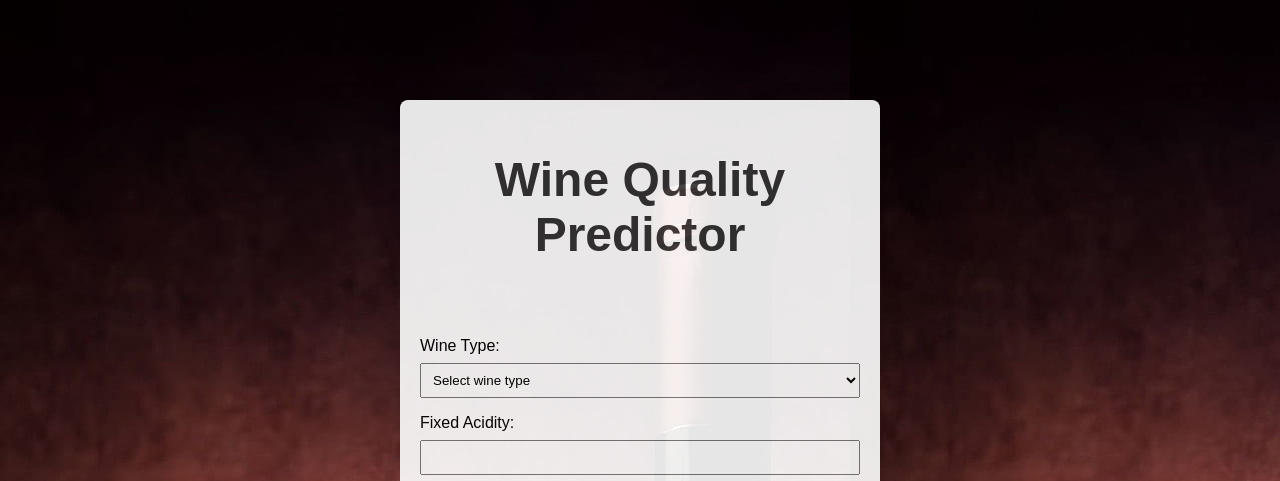
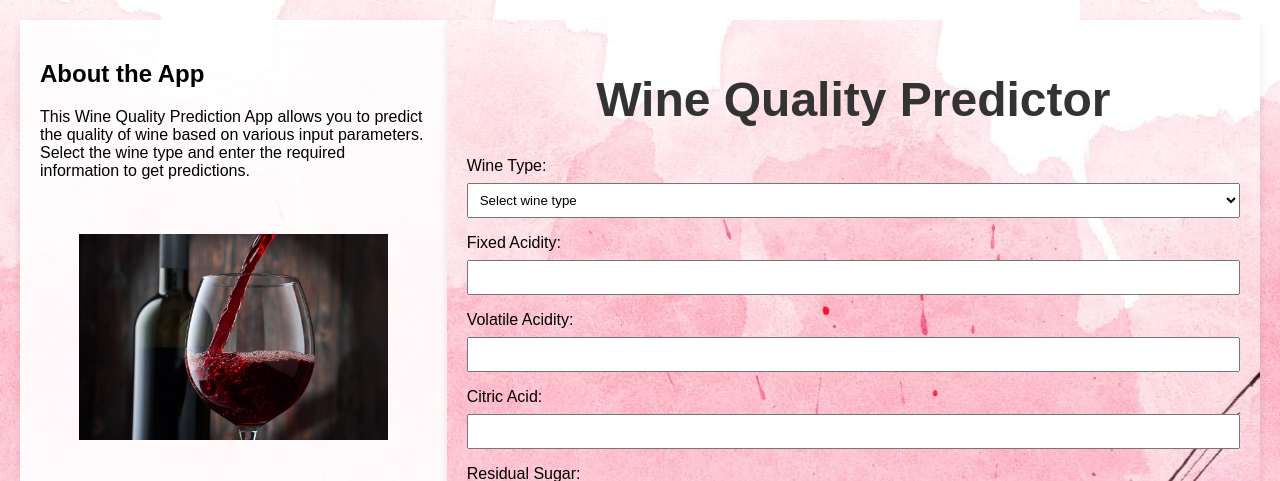
Before and after one commit to IT21162046/wineQuality_predictionApp, a Flask app: page / in a window 1280 px wide. Shown: the top 481 px of the page. Run offline with Flask 3, Linux system fonts and the light colour scheme; parts of the project's set-up code (start-up, migrations or seed data) failed here and were passed over; some libraries are stand-ins or nearby versions.

Commit message:
make changes

```diff
--- a/app.py
+++ b/app.py
@@ -2,6 +2,11 @@ from flask import Flask, render_template, request
 import pickle
 import pandas as pd
 import plotly.express as px
+# import plotly.figure_factory as ff
+# import numpy as np
+import plotly.graph_objs as go
+# from sklearn.metrics import confusion_matrix, classification_report, roc_curve, auc
+# from sklearn.metrics import roc_auc_score
 from sklearn.preprocessing import MinMaxScaler
 from logger import logging
 
@@ -43,6 +48,44 @@ def create_feature_chart(input_features):
     graph_json = fig.to_json()
     return graph_json
 
+# def create_correlation_heatmap(corr_matrix, column_names):
+#     fig = ff.create_annotated_heatmap(z=corr_matrix, x=column_names, y=column_names)
+#     graph_json = fig.to_json()
+#     return graph_json
+
+# def create_scatter_plot(data, x_feature, y_feature, color_feature):
+#     fig = px.scatter(data, x=x_feature, y=y_feature, color=color_feature)
+#     graph_json = fig.to_json()
+#     return graph_json
+
+# def create_model_metrics(y_true, y_pred_prob):
+#     auc_score = roc_auc_score(y_true, y_pred_prob)
+
+#     # Convert the list of probabilities to a list of 0s and 1s based on a threshold
+#     threshold = 0.5
+#     y_pred = [1 if prob > threshold else 0 for prob in y_pred_prob]
+
+#     cm = confusion_matrix(y_true, y_pred)
+#     report = classification_report(y_true, y_pred)
+
+#     return {
+#         'auc_score': auc_score,
+#         'confusion_matrix': cm,
+#         'classification_report': report
+#     }
+
+def create_line_chart(input_data):
+    x_values = list(input_data.keys())
+    y_values = list(input_data.values())
+
+    trace = go.Scatter(x=x_values, y=y_values, mode='lines+markers', name='User Inputs')
+    data = [trace]
+    layout = go.Layout(xaxis=dict(title='Features'), yaxis=dict(title='Values'))
+    fig = go.Figure(data=data, layout=layout)
+    graph_json = fig.to_json()
+    return graph_json
+
+
 
 @app.route("/", methods=["GET", "POST"])
 def index():
@@ -61,15 +104,35 @@ def index():
             'alcohol': float(request.form['alcohol'])
         }
 
+        # Sample dataset for correlation heatmap and scatter plot
+        # data = pd.DataFrame(user_inputs, index=[0])
+
+        # correlation_matrix = data.corr().to_numpy()
+        # column_names = data.columns.tolist()
+
         prediction = make_single_prediction(logistic_model, norm, user_inputs)
 
         # Create a bar chart for input feature values
         graph_json = create_feature_chart(user_inputs)
 
-        return render_template("index.html", prediction=prediction, graph_json=graph_json)
+        # Create a correlation heatmap
+        # correlation_heatmap = create_correlation_heatmap(correlation_matrix, column_names)
 
-    return render_template("index.html", prediction=None, graph_json=None)
+        # Create a scatter plot
+        # scatter_plot = create_scatter_plot(data, x_feature='alcohol', y_feature='fixed acidity', color_feature='type')
 
+        # # Sample model metrics
+        # y_true = [0, 1, 1, 0, 0]  # True labels
+        # y_pred_prob = [0.2, 0.8, 0.7, 0.3, 0.1]  # Predicted probabilities
+
+        # model_metrics = create_model_metrics(y_true, y_pred_prob)
+
+        # Create a line chart
+        line_chart = create_line_chart(user_inputs)
+
+        return render_template("index.html", prediction=prediction, graph_json=graph_json, line_chart=line_chart)
+
+    return render_template("index.html", prediction=None, graph_json=None, line_chart = None)
 
 
 if __name__ == "__main__":
--- a/static/css/main.css
+++ b/static/css/main.css
@@ -1,41 +1,61 @@
 body {
   font-family: Arial, sans-serif;
-  /* background-color: #f2f2f2; */
+  background-color: #f2f2f2;
   margin: 0;
-  background-image: url('../images/wine_image2.jpg');
+  /* background-image: url('../images/wine_image2.jpg'); */
+  background-size: cover;
 }
 
 .container {
-  display: contents;
-  height: 100vh;
+  /* display: contents; */
+  /* height: 100vh; */
+  display: flex;
+  justify-content: space-between;
+  padding: 20px;
+  background-image: url('../images/backimg.jpg');
+  /* background-color: #C9D5D1; */
 }
 
-.image-container {
+/* .image-container {
   flex: 1;
   margin-right: 20px;
-}
+} */
 
-.image-container img {
+/* .image-container img {
   max-width: 100%;
   height: auto;
+} */
+
+.info-container {
+  flex: 1;
+  background-color: rgba(255, 255, 255, 0.9);
+  padding: 20px;
+  box-shadow: 0 4px 8px rgba(0, 0, 0, 0.1);
+  /* background-image: url('../images/background3.jpg'); */
 }
 
 .form-container {
-  background-color: #fff;
+  background-image: url('../images/backimg.jpg');
+  /* background-color: #fff; */
+  flex: 2;
+  background-color: rgba(255, 255, 255, 0.9);
   padding: 20px;
-  border-radius: 8px;
+  /* border-radius: 8px; */
   box-shadow: 0 4px 8px rgba(0, 0, 0, 0.1);
-  margin: 100px 400px 100px 400px;
-  opacity: 0.9;
+  /* margin: 100px 400px 100px 400px;
+  opacity: 0.9; */
 }
 
 h1 {
   text-align: center;
   color: #333;
-  margin-bottom: 75px;
+  /* margin-bottom: 75px; */
   font-family: inherit;
   font-size: -webkit-xxx-large;
+  margin-bottom: 30px;
+  /* font-size: 24px; */
 }
+
 
 form {
   display: flex;
@@ -66,11 +86,29 @@ button {
 }
 
 .prediction {
-  margin-top: 16px;
+  /* margin-top: 16px; */
   font-weight: bold;
+  /* margin-top: 50px; */
+  text-align: center;
+  color: rgb(31, 33, 77);
+  font-size: xx-large;
+  font-family: 10px system-ui;
   margin-top: 50px;
-  text-align: center;
-  color: red;
-  font-size: x-large;
-  font-family: system-ui;
+  margin-bottom: 50px;
+  -webkit-text-stroke: 1px rgb(255, 255, 255);
+  /* text-decoration: underline; */
 }
+
+.chart-container {
+  margin: 20px;
+  padding: 20px;
+  border: 1px solid #ccc;
+}
+
+.image-container img {
+  width: 80%;
+  height: auto;
+  margin-bottom: 20px;
+  margin-top: 20px;
+  margin-left: 10%;
+}
--- a/templates/index.html
+++ b/templates/index.html
@@ -10,9 +10,16 @@
 </head>
 <body>
   <div class="container">
-    <!-- <div class="image-container">
-        <img src="{{ url_for('static', filename='../static/images/wine_image2.jpg') }}" alt="Wine Image">
-    </div> -->
+    <div class="info-container">
+      <h2>About the App</h2>
+      <p>This Wine Quality Prediction App allows you to predict the quality of wine based on various input parameters. Select the wine type and enter the required information to get predictions.</p>
+      <br>
+      <div class="image-container">
+        <img src="../static/images/wineimg.jpg" alt="Image 1">
+        <img src="../static/images/wineimg2.jpg" alt="Image 2">
+        <img src="../static/images/wineimg3.jpg" alt="Image 3">
+      </div>
+    </div>
     <div class="form-container">
         <h1>Wine Quality Predictor</h1>
         <form method="post">
@@ -57,11 +64,28 @@
             <button type="submit">Predict</button>
         </form>
         {% if prediction %}
-                <p class="prediction">Predicted Quality:&nbsp&nbsp&nbsp "{{ prediction }}"</p>
-                <div id="feature-chart" style="height: 400px;"></div>
+
+                <p class="prediction">Predicted Quality:&nbsp&nbsp "{{ prediction }}"</p>
+                <div class="chart-container">
+                  <div id="feature-chart" style="height: 400px;"></div>
+                </div>
+
+                {% if line_chart %}
+                <div class="chart-container">
+                    <div id="line-chart"></div>
+                </div>
+                {% endif %}
                 <script>
+                    // Convert the JSON strings to JavaScript objects
                     var graphJSON = {{ graph_json | safe }};
+
+                    var lineChartJSON = {{ line_chart | safe }};
+                    var lineChart = document.getElementById('line-chart');
+
+                    // Use Plotly.react to create the plots
                     Plotly.newPlot('feature-chart', graphJSON);
+
+                    Plotly.newPlot(lineChart, lineChartJSON);
                 </script>
         {% endif %}
     </div>
```
Also changed, not shown: static/images/background.jpg (added), static/images/background2.jpg (added), static/images/background3.jpg (added), static/images/background4.jpg (added), static/images/backimg.jpg (added), static/images/right.jpg (added), static/images/wineimg.jpg (added), static/images/wineimg3.jpg (added), 1 other file.
